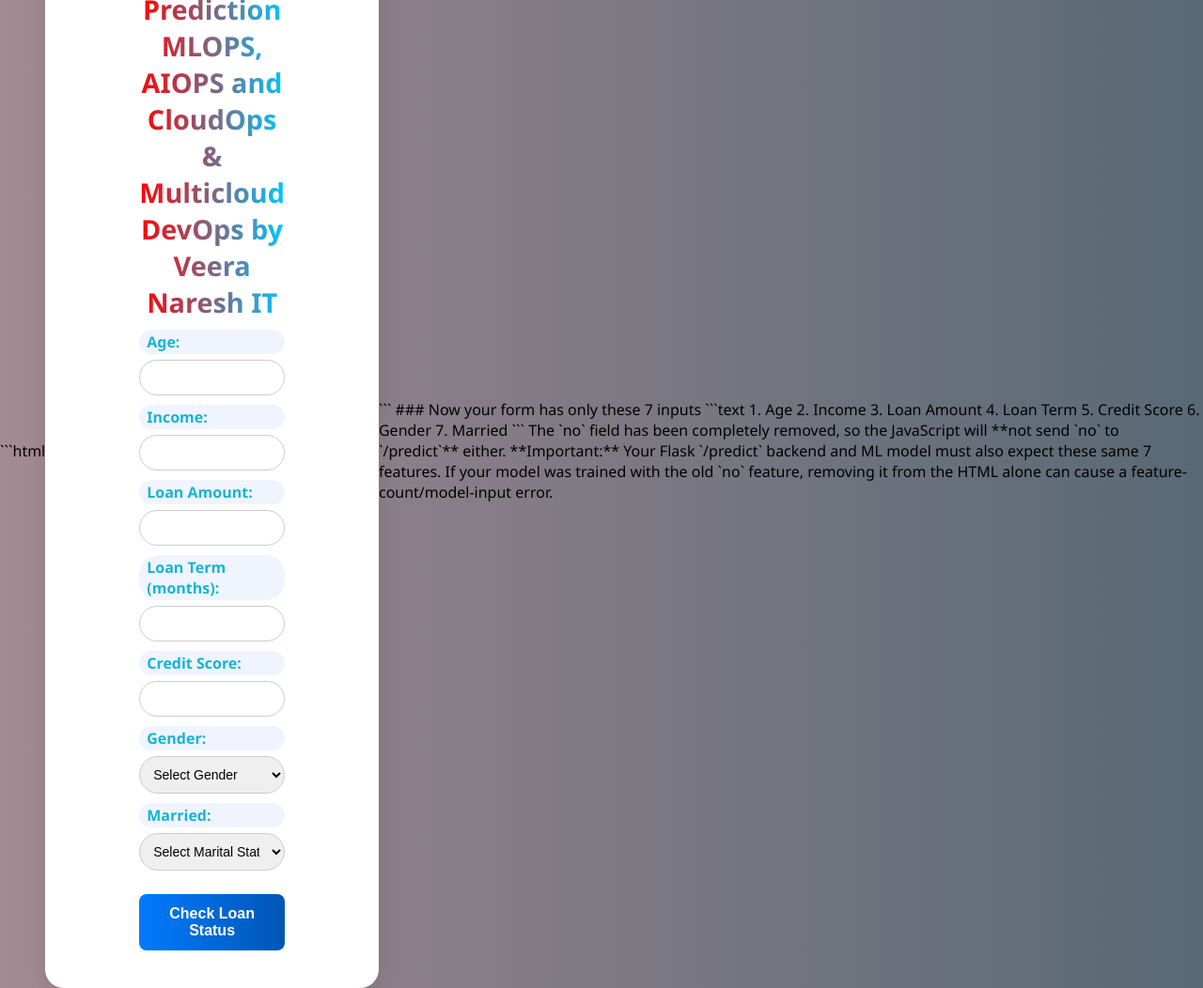
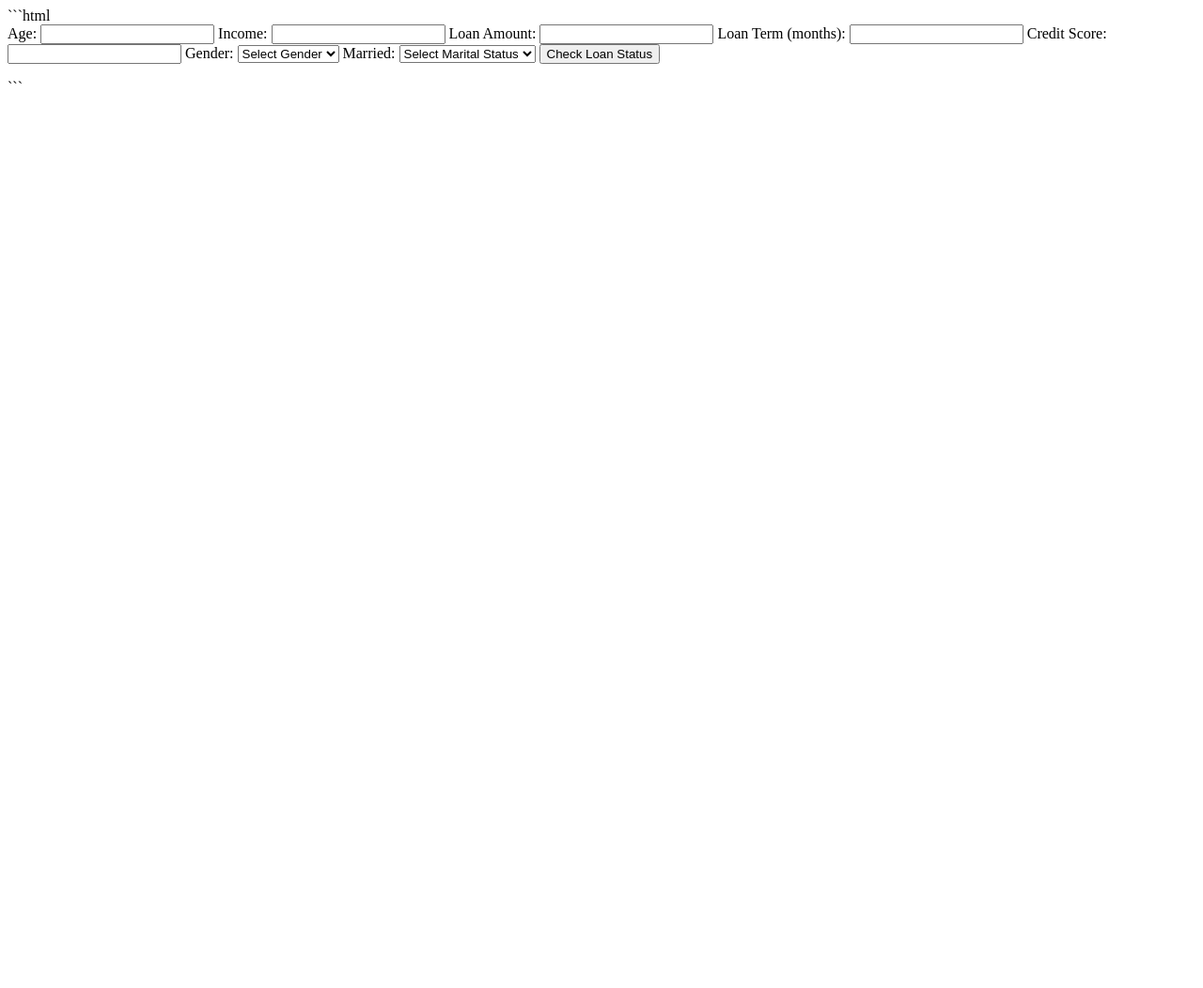
Before and after one commit to murthychiluka/mlops_trained_banking_cicd, a Flask app: page / in a window 1280 px wide. Shown: the whole page at 94% size. After the commit the page ends 89 px from the top, so only its background shows below. Run offline with Flask 3, Linux system fonts and the light colour scheme.

Commit message:
Update form.html

````diff
--- a/templates/form.html
+++ b/templates/form.html
@@ -1,119 +1,5 @@
 ```html
-<!DOCTYPE html>
-<html lang="en">
-<head>
-    <meta charset="UTF-8">
-    <title>Welcome to My world</title>
-    <style>
-        body {
-            font-family: 'Segoe UI', Tahoma, Geneva, Verdana, sans-serif;
-            background: linear-gradient(to left, #586975, #a48a93);
-            margin: 0;
-            padding: 0;
-            display: flex;
-            justify-content: center;
-            align-items: center;
-            height: 120vh;
-        }
-
-        .container {
-            background: #ffffff;
-            padding: 20px 100px;
-            border-radius: 20px;
-            box-shadow: 0 10px 25px rgba(0, 0, 0, 0.1);
-            width: 600px;
-            background-repeat: round;
-        }
-
-        h2 {
-            text-align: center;
-            font-size: 1.8em;
-            background: linear-gradient(to right, #ff0303, #00c6ff);
-            -webkit-background-clip: text;
-            -webkit-text-fill-color: transparent;
-            text-shadow: none;
-            margin-bottom: auto;
-        }
-
-        label {
-            display: block;
-            margin-top: 10px;
-            font-weight: bold;
-            color: #14b4d4;
-            background-color: #f0f4ff;
-            padding: 2px 8px;
-            border-radius: 20px;
-        }
-
-        input, select {
-            width: 100%;
-            padding: 10px;
-            margin-top: 6px;
-            border: 1px solid #ccc;
-            border-radius: 20px;
-            font-size: 14px;
-            transition: border 0.3s;
-        }
-
-        input:focus, select:focus {
-            border-color: #007bff;
-            outline: none;
-        }
-
-        button {
-            margin-top: 25px;
-            width: 100%;
-            padding: 12px;
-            background: linear-gradient(to right, #007bff, #0056b3);
-            border: none;
-            color: white;
-            font-size: 16px;
-            font-weight: bold;
-            border-radius: 8px;
-            cursor: pointer;
-            transition: background 0.3s;
-        }
-
-        button:hover {
-            background: linear-gradient(to right, #0056b3, #004494);
-        }
-
-        .result {
-            margin-top: 20px;
-            text-align: center;
-            font-weight: bold;
-            font-size: 1.2em;
-        }
-
-        .approved {
-            color: #28a745;
-        }
-
-        .denied {
-            color: #dc3545;
-        }
-
-        .error {
-            color: #ff9800;
-            border: 1px solid #ff9800;
-            background: #fff3cd;
-            padding: 10px;
-            border-radius: 10px;
-            font-size: 1em;
-        }
-    </style>
-</head>
-
-<body>
-
-<div class="container">
-
-    <h2>
-        Loan Prediction MLOPS, AIOPS and CloudOps & Multicloud DevOps by Veera Naresh IT
-    </h2>
-
 <form id="loanForm">
-
     <label for="age">Age:</label>
     <input type="number" name="age" required>
 
@@ -144,91 +30,5 @@
     </select>
 
     <button type="submit">Check Loan Status</button>
-
 </form>
-
-    <div class="result" id="result"></div>
-
-</div>
-
-<script>
-    const form = document.getElementById("loanForm");
-    const resultDiv = document.getElementById("result");
-
-    form.addEventListener("submit", async (e) => {
-
-        e.preventDefault();
-
-        resultDiv.textContent = "";
-        resultDiv.className = "result";
-
-        const formData = new FormData(form);
-        const data = {};
-
-        formData.forEach((value, key) => {
-            data[key] = isNaN(value) ? value : Number(value);
-        });
-
-        try {
-
-            const response = await fetch("/predict", {
-                method: "POST",
-                headers: {
-                    "Content-Type": "application/json"
-                },
-                body: JSON.stringify(data)
-            });
-
-            const result = await response.json();
-
-            if (result.error) {
-                resultDiv.textContent = "⚠ " + result.error;
-                resultDiv.classList.add("error");
-                return;
-            }
-
-            if (result.prediction === "approved") {
-
-                resultDiv.textContent = "✅ Loan Status: APPROVED";
-                resultDiv.classList.add("approved");
-
-            } else if (result.prediction === "denied") {
-
-                resultDiv.textContent = "❌ Loan Status: DENIED";
-                resultDiv.classList.add("denied");
-
-            } else {
-
-                resultDiv.textContent = "⚠ Unexpected response format.";
-                resultDiv.classList.add("error");
-
-            }
-
-        } catch (err) {
-
-            resultDiv.textContent = "⚠ Error: " + err.message;
-            resultDiv.classList.add("error");
-
-        }
-    });
-</script>
-
-</body>
-</html>
 ```
-
-### Now your form has only these 7 inputs
-
-```text
-1. Age
-2. Income
-3. Loan Amount
-4. Loan Term
-5. Credit Score
-6. Gender
-7. Married
-```
-
-The `no` field has been completely removed, so the JavaScript will **not send `no` to `/predict`** either.
-
-**Important:** Your Flask `/predict` backend and ML model must also expect these same 7 features. If your model was trained with the old `no` feature, removing it from the HTML alone can cause a feature-count/model-input error.
````
Lines whose indentation alone changed are shown as unchanged.
